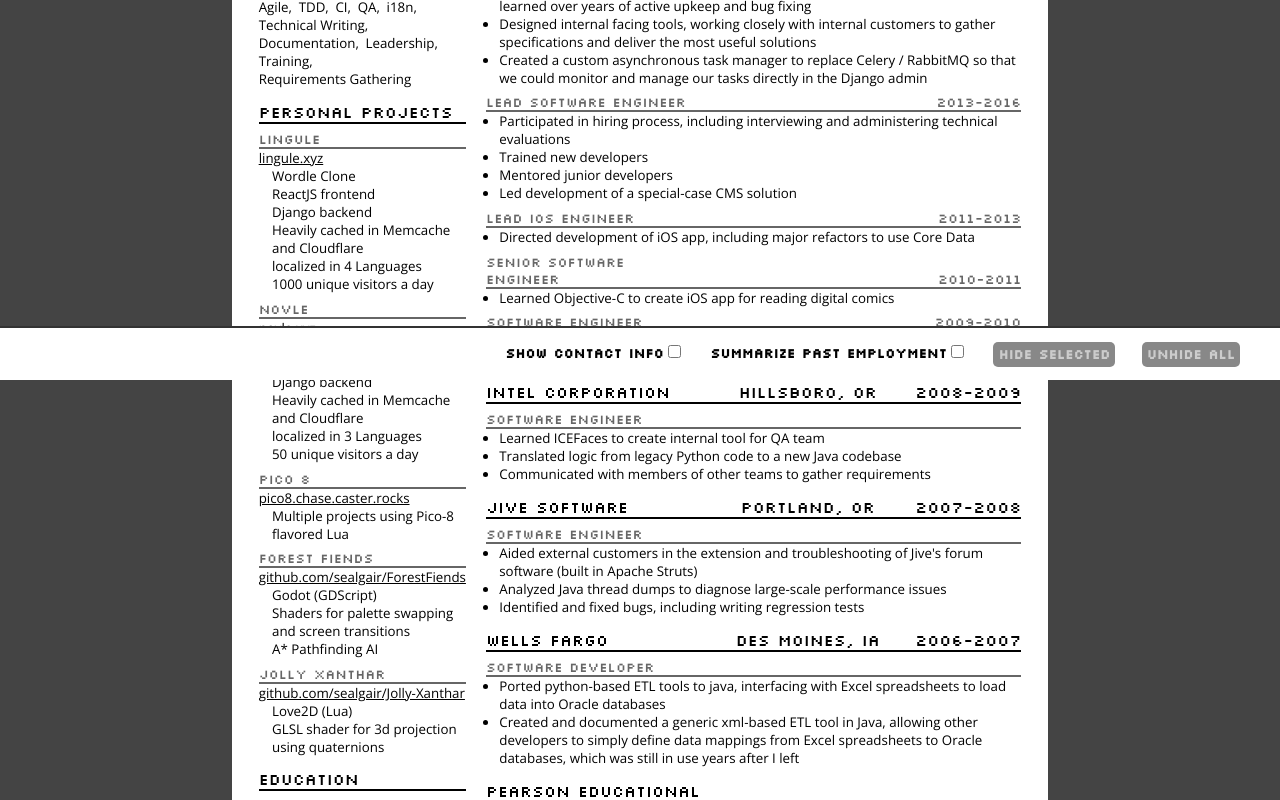
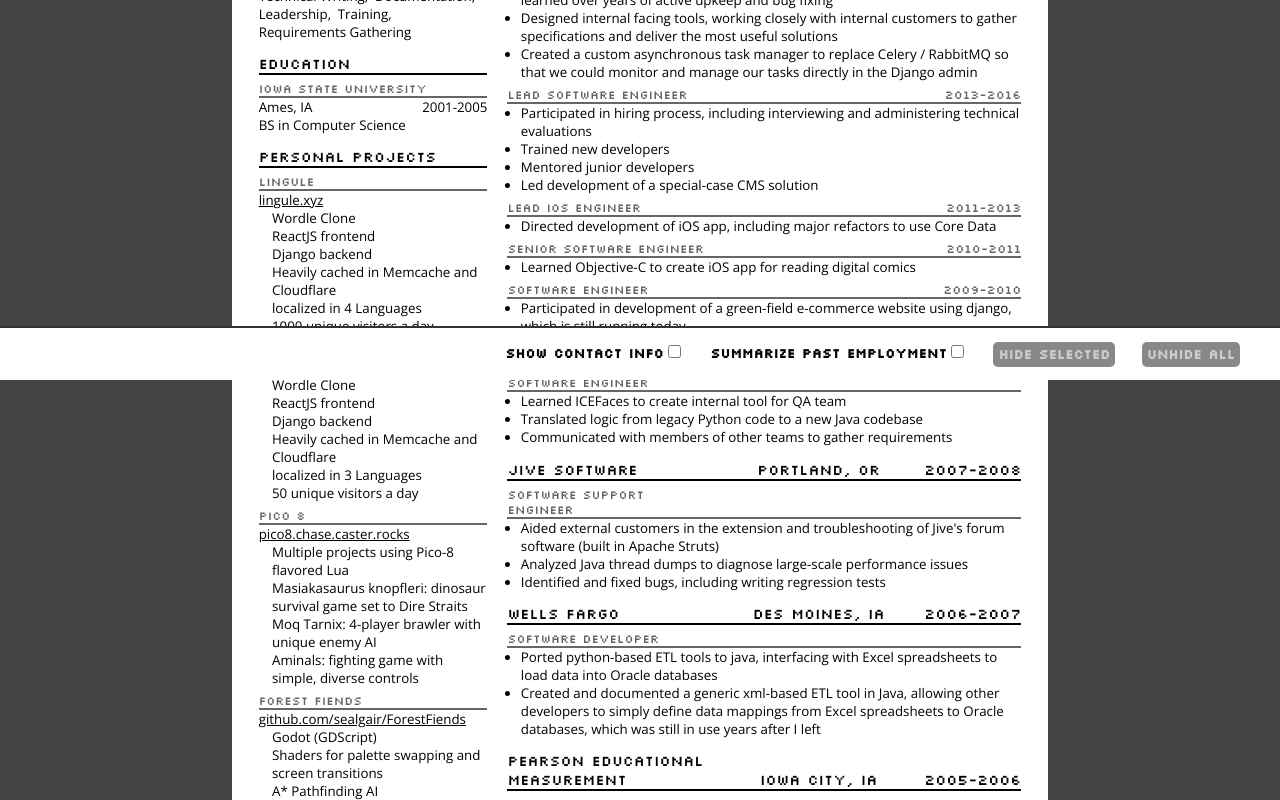
Before and after one commit to sealgair/Resume, a React (Create React App) app: page / in a window 1280 px wide. Shown: the part 420-1220 px from the top of the page. Built offline with nearby package versions, Linux system fonts and the light colour scheme.

Commit message:
more data and style tweaks

```diff
--- a/src/App.css
+++ b/src/App.css
@@ -63,7 +63,7 @@
 }
 
 #columns .column:first-of-type {
-  width: 30em;
+  max-width: 30%;
   display: block;
   padding-right: 1.5em;
 }
@@ -74,7 +74,7 @@
 
 .title {
   font-family: var(--pixel-font);
-  font-size: 12pt;
+  font-size: 11pt;
   width: 100%;
   border-bottom: 2px solid;
 }
@@ -84,12 +84,12 @@
   align-items: flex-end;
 }
 .sub.title {
-  font-size: 10pt;
+  font-size: 9pt;
   color: #666;
   padding-top: 0.5em;
 }
 .main.title {
-  font-size: 14pt;
+  font-size: 13pt;
 }
 .title span:first-of-type {
   width: 40%;
--- a/src/App.tsx
+++ b/src/App.tsx
@@ -209,8 +209,8 @@
         <div id="columns">
           <div className="column">
             <Skills skillGroups={data.skills}/>
+            <EducationInfo education={data.education}/>
             <PersonalProjects projects={data.personal}/>
-            <EducationInfo education={data.education}/>
           </div>
           <div className="column">
             <Employment employers={data.employers} summarize={this.state.summarize}/>
--- a/src/data.json
+++ b/src/data.json
@@ -179,6 +179,24 @@
             "Lua"
           ],
           "description": "Multiple projects using Pico-8 flavored Lua"
+        },
+        {
+          "skills": [
+            "Lua"
+          ],
+          "description": "Masiakasaurus knopfleri: dinosaur survival game set to Dire Straits"
+        },
+        {
+          "skills": [
+            "Lua"
+          ],
+          "description": "Moq Tarnix: 4-player brawler with unique enemy AI"
+        },
+        {
+          "skills": [
+            "Lua"
+          ],
+          "description": "Aminals: fighting game with simple, diverse controls"
         }
       ]
     },
@@ -567,7 +585,7 @@
       "dates": "2007-2008",
       "positions": [
         {
-          "name": "Software Engineer",
+          "name": "Software Support Engineer",
           "responsibilities": [
             {
               "description": "Aided external customers in the extension and troubleshooting of Jive's forum software (built in Apache Struts)",
```
